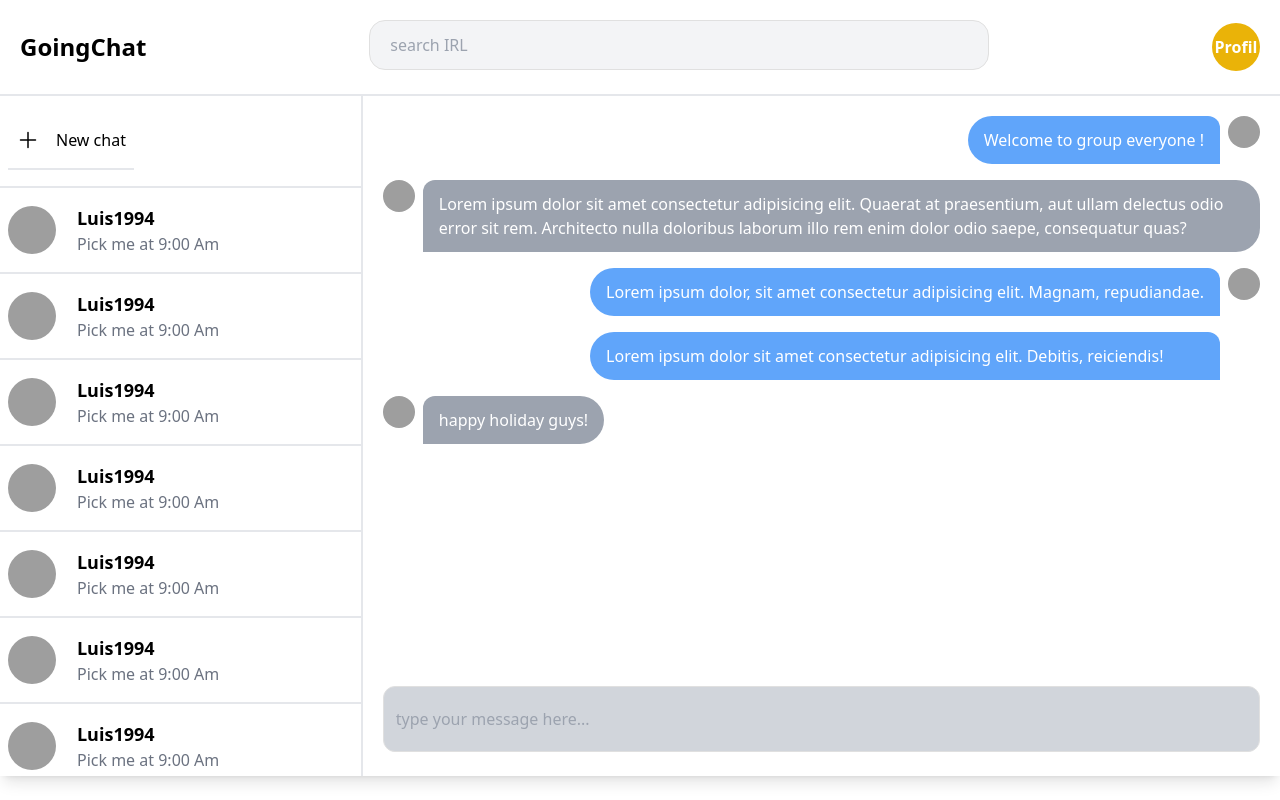
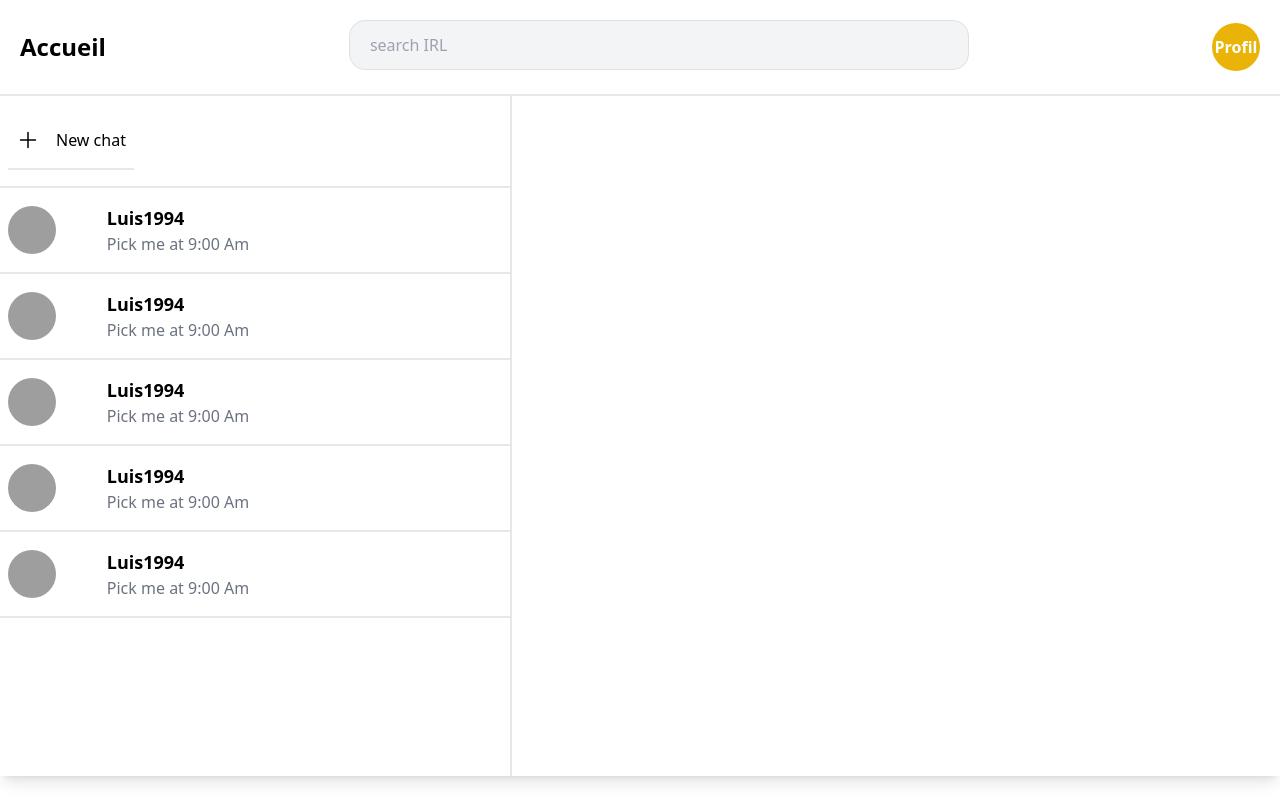
Before and after one commit to OneFlyingBanana/hackathon-chat, a Next.js app: page / in a window 1280 px wide. Built offline with nearby package versions, Linux system fonts and the light colour scheme; grey boxes are pictures that could not be loaded.

Commit message:
onClick()

```diff
--- a/src/components/UserChatItem.js
+++ b/src/components/UserChatItem.js
@@ -1,8 +1,8 @@
-export default function UserCHatItem({name,lastMessage,avatar}){
+export default function UserCHatItem({onClick, name,lastMessage,avatar}){
 
 
     return (
-        <div className="flex flex-row py-4 px-2 justify-center items-center border-b-2">
+        <div onClick={onClick} className="flex flex-row py-4 px-2 justify-center items-center border-b-2">
             <div className="w-1/4">
                 <img
                     src={avatar}
--- a/src/pages/NewHome.js
+++ b/src/pages/NewHome.js
@@ -1,17 +1,22 @@
 import UserCHatItem from '@/components/UserChatItem';
 import React from 'react';
 import ProfilModal from '@/components/ProfilModal';
+import { NoChatSelected } from '@/components/NoChatSelected';
 export default function NewHome() {
 
     const showState = React.useState(false);
     const show = showState[0];
     const setShow = showState[1];
+    const [showMessages, setShowMessages] = React.useState(false);
 
     return (
         <div className="container mx-auto shadow-lg rounded-lg">
-
             <div className="px-5 py-5 flex justify-between items-center bg-white border-b-2">
-                <div className="font-semibold text-2xl">GoingChat</div>
+                <div className="font-semibold text-2xl">
+                    <button type="button" onClick={() => setShowMessages(false)}   >
+                        Accueil
+                    </button>
+                </div>
                 <div className="w-1/2">
                     <input
                         type="text"
@@ -28,7 +33,6 @@ export default function NewHome() {
                     Profil
                 </button>
             </div>
-
             <div className="flex flex-row justify-between bg-white overflow-hidden" style={{ height: '85vh' }}>
                 <div className="flex flex-col w-2/5 border-r-2 overflow-y-auto">
                     <div className="border-b-2 py-4 px-2">
@@ -39,19 +43,13 @@ export default function NewHome() {
                             <p className='ml-4'>New chat</p>
                         </button>
                     </div>
-                    <UserCHatItem name={'Luis1994'} avatar={"https://source.unsplash.com/_7LbC5J-jw4/600x600"} lastMessage={"Pick me at 9:00 Am"} />
-                    <UserCHatItem name={'Luis1994'} avatar={"https://source.unsplash.com/_7LbC5J-jw4/600x600"} lastMessage={"Pick me at 9:00 Am"} />
-                    <UserCHatItem name={'Luis1994'} avatar={"https://source.unsplash.com/_7LbC5J-jw4/600x600"} lastMessage={"Pick me at 9:00 Am"} />
-                    <UserCHatItem name={'Luis1994'} avatar={"https://source.unsplash.com/_7LbC5J-jw4/600x600"} lastMessage={"Pick me at 9:00 Am"} />
-                    <UserCHatItem name={'Luis1994'} avatar={"https://source.unsplash.com/_7LbC5J-jw4/600x600"} lastMessage={"Pick me at 9:00 Am"} />
-                    <UserCHatItem name={'Luis1994'} avatar={"https://source.unsplash.com/_7LbC5J-jw4/600x600"} lastMessage={"Pick me at 9:00 Am"} />
-                    <UserCHatItem name={'Luis1994'} avatar={"https://source.unsplash.com/_7LbC5J-jw4/600x600"} lastMessage={"Pick me at 9:00 Am"} />
-                    <UserCHatItem name={'Luis1994'} avatar={"https://source.unsplash.com/_7LbC5J-jw4/600x600"} lastMessage={"Pick me at 9:00 Am"} />
-                    <UserCHatItem name={'Luis1994'} avatar={"https://source.unsplash.com/_7LbC5J-jw4/600x600"} lastMessage={"Pick me at 9:00 Am"} />
-                    <UserCHatItem name={'Luis1994'} avatar={"https://source.unsplash.com/_7LbC5J-jw4/600x600"} lastMessage={"Pick me at 9:00 Am"} />
-
+                    <UserCHatItem name={'Luis1994'} avatar={"https://source.unsplash.com/_7LbC5J-jw4/600x600"} lastMessage={"Pick me at 9:00 Am"} onClick={() => setShowMessages(true)} />
+                    <UserCHatItem name={'Luis1994'} avatar={"https://source.unsplash.com/_7LbC5J-jw4/600x600"} lastMessage={"Pick me at 9:00 Am"} onClick={() => setShowMessages(true)}/>
+                    <UserCHatItem name={'Luis1994'} avatar={"https://source.unsplash.com/_7LbC5J-jw4/600x600"} lastMessage={"Pick me at 9:00 Am"} onClick={() => setShowMessages(true)}/>
+                    <UserCHatItem name={'Luis1994'} avatar={"https://source.unsplash.com/_7LbC5J-jw4/600x600"} lastMessage={"Pick me at 9:00 Am"} onClick={() => setShowMessages(true)}/>
+                    <UserCHatItem name={'Luis1994'} avatar={"https://source.unsplash.com/_7LbC5J-jw4/600x600"} lastMessage={"Pick me at 9:00 Am"} onClick={() => setShowMessages(true)}/>
                 </div>
-
+                {showMessages && (
                     <div className="w-full px-5 flex flex-col justify-between">
                         <div className="flex flex-col mt-5">
                             <div className="flex justify-end mb-4">
@@ -124,7 +122,7 @@ export default function NewHome() {
                             />
                         </div>
                     </div>
-
+                )}
             </div>
             {show && <ProfilModal setShow={setShow} />}
         </div>
```
Lines whose indentation alone changed are shown as unchanged.
